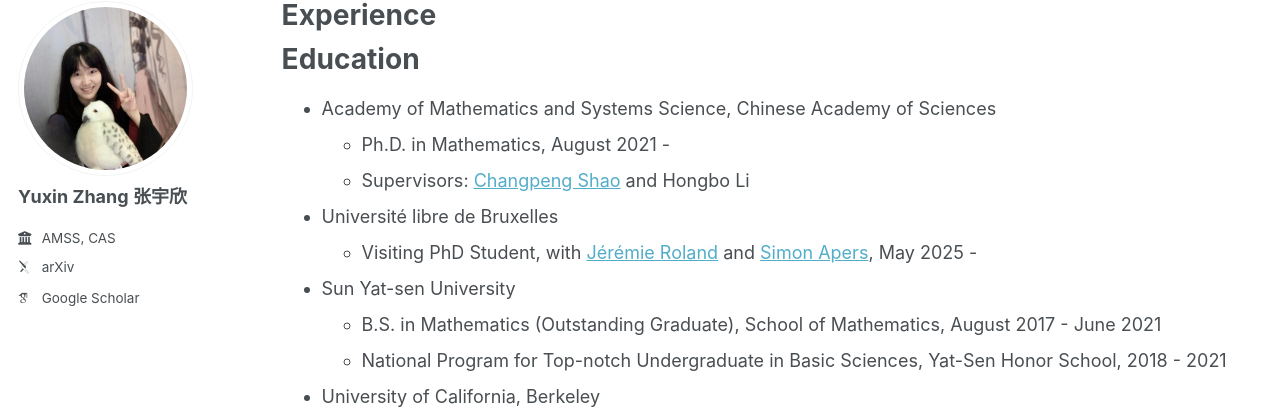
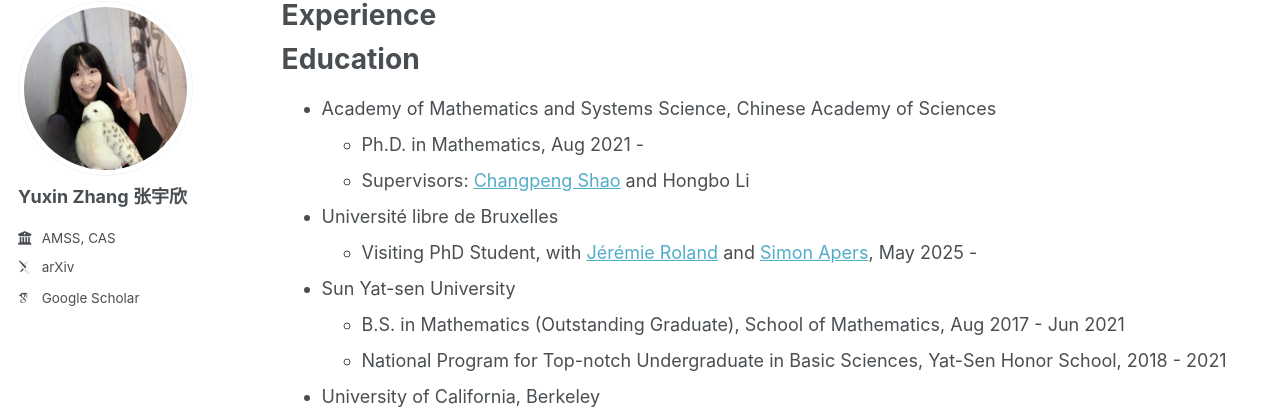
Before and after one commit to yuxinzhangmath/yuxinzhangmath.github.io, a Jekyll site: the page built from _pages/experience.md, in a window 1280 px wide. Shown: the part 98-518 px from the top of the page. Built offline with Jekyll 4.4.1, drawn with Linux system fonts in a browser that asks for light colours; some web fonts are replaced; a script bundle is joined from its source files by our own code; library files that are not in the unit come from our copies.

Commit message:
Update experience.md

```diff
--- a/_pages/experience.md
+++ b/_pages/experience.md
@@ -9,14 +9,14 @@ author_profile: true
 # Education
 
 * Academy of Mathematics and Systems Science, Chinese Academy of Sciences
-   * Ph.D. in Mathematics, August 2021 -
+   * Ph.D. in Mathematics, Aug 2021 -
    * Supervisors: [Changpeng Shao](https://changpeng-shao.github.io/) and Hongbo Li
 
 * Université libre de Bruxelles
    * Visiting PhD Student, with [Jérémie Roland](http://quic.ulb.ac.be/members/jroland) and [Simon Apers](https://simonapers.github.io), May 2025 -
 
 * Sun Yat-sen University
-   * B.S. in Mathematics (Outstanding Graduate), School of Mathematics, August 2017 - June 2021
+   * B.S. in Mathematics (Outstanding Graduate), School of Mathematics, Aug 2017 - Jun 2021
    * National Program for Top-notch Undergraduate in Basic Sciences, Yat-Sen Honor School, 2018 - 2021
 
 * University of California, Berkeley
```
